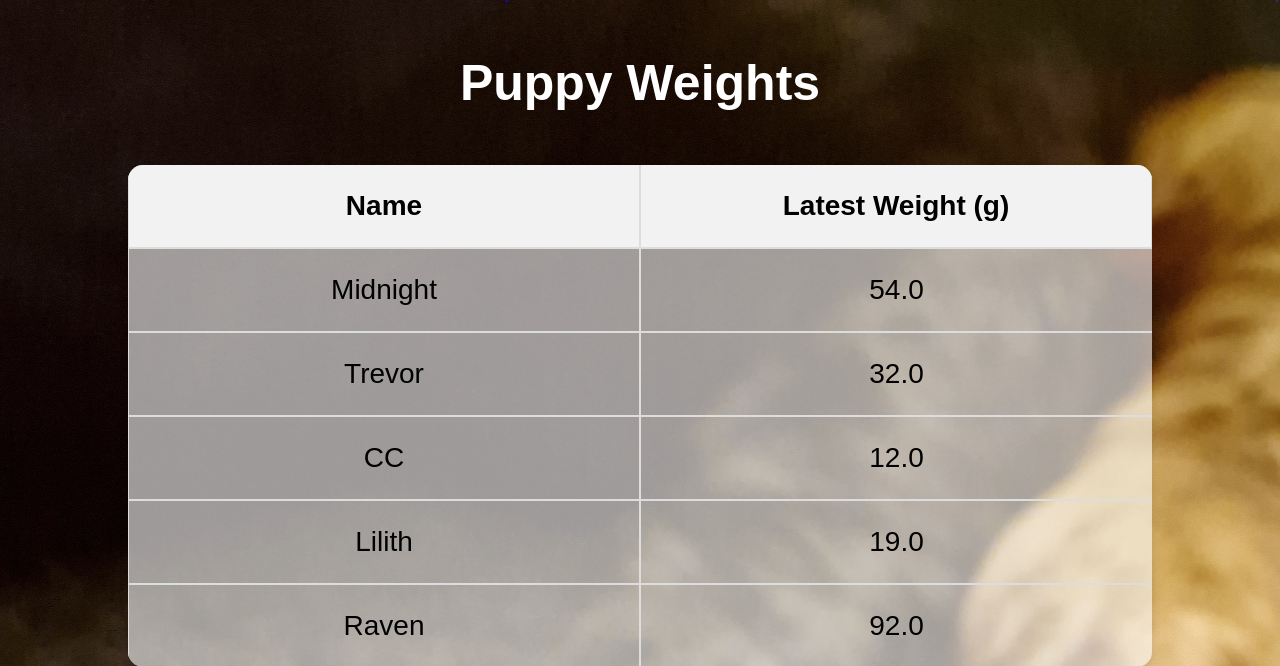
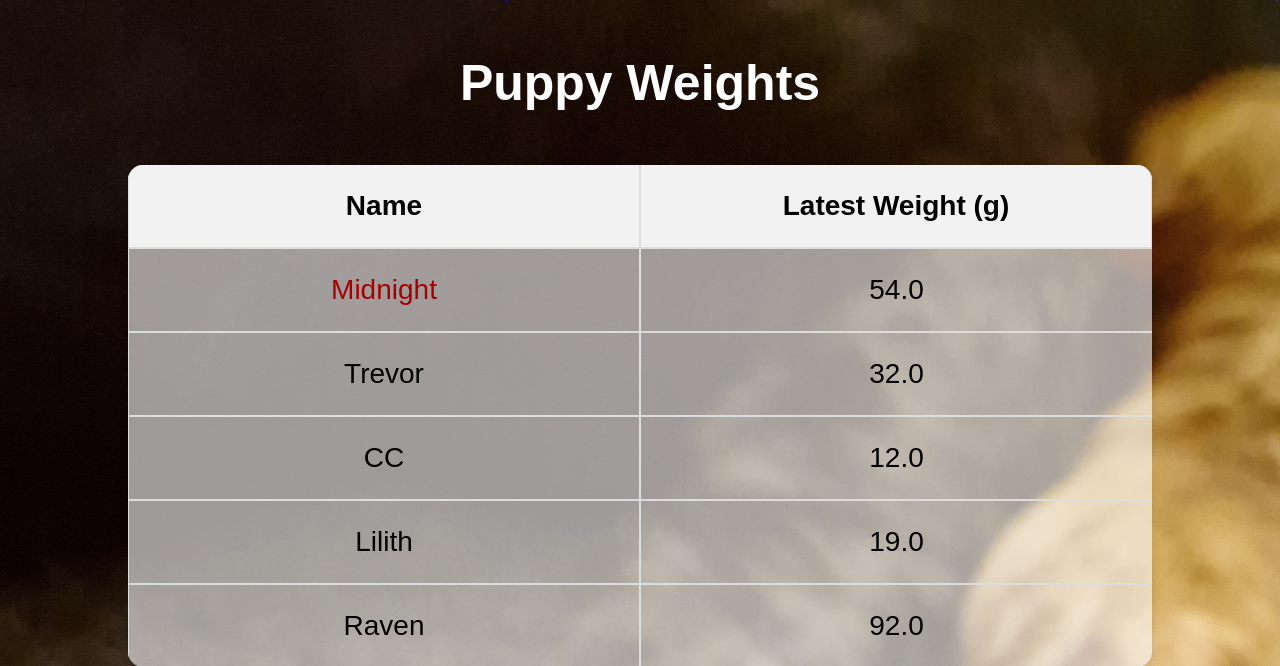
Before and after one commit to seth-jg/Puppy-Weight-Tracker, a Flask app: page / in a window 1280 px wide, with the pointer over the restyled element. Shown: the top 666 px of the page. Run offline with Flask 3, Linux system fonts and the light colour scheme.

Commit message:
Update styles.css

```diff
--- a/static/css/styles.css
+++ b/static/css/styles.css
@@ -133,3 +133,8 @@ td:last-child {
     border-radius: 10px;
     text-align: center; /* Center align content */
 }
+
+.openModalBtn:hover {
+    color: rgb(165, 0, 0);
+    cursor: pointer;
+}
```
